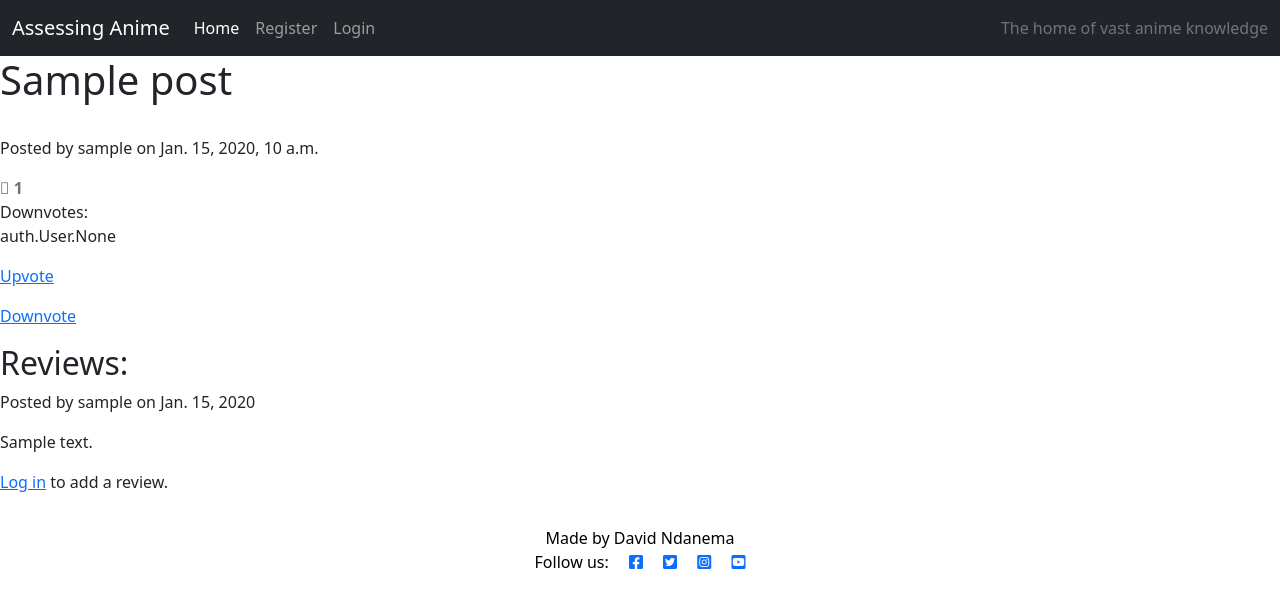
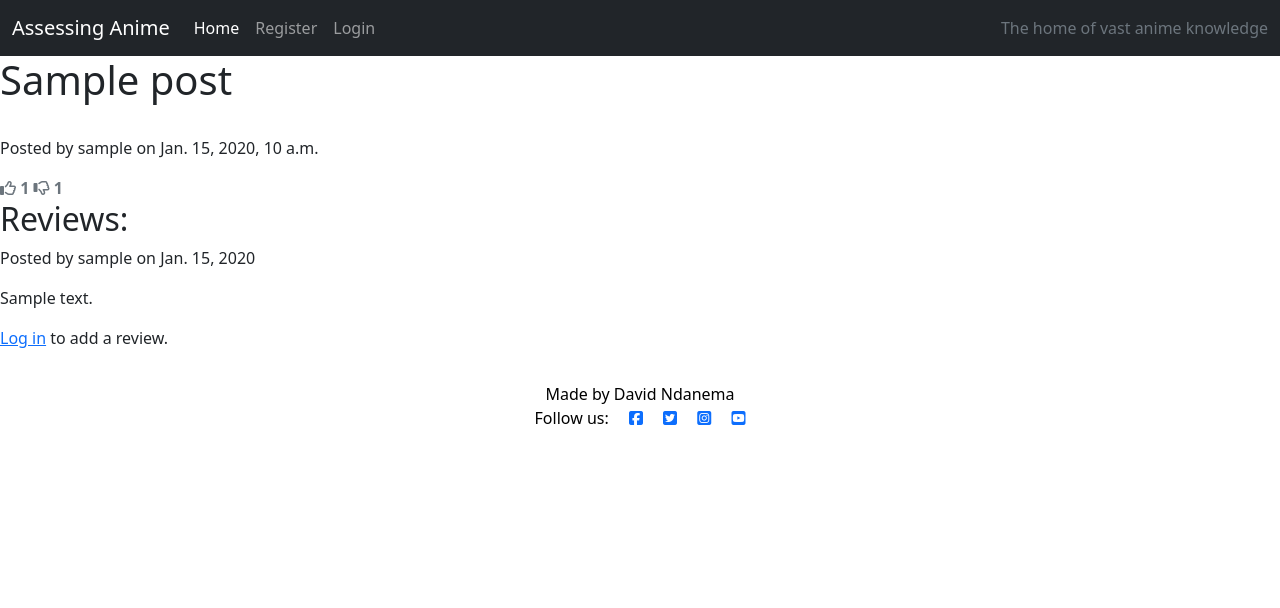
Before and after one commit to Ndanema98/Assessing_Anime, a Django app: page /1 in a window 1280 px wide. Shown: the top 608 px of the page. Run offline with Django 3.2, Linux system fonts and the light colour scheme; tables that the repository leaves empty hold one stand-in row (values such as "Sample post"); some libraries are stand-ins or nearby versions.

Commit message:
Feat: Create functionality for dislike button

```diff
--- a/posts/models.py
+++ b/posts/models.py
@@ -36,6 +36,9 @@ class Post(models.Model):
     def number_of_likes(self):
         return self.upvotes.count()
 
+    def number_of_dislikes(self):
+        return self.downvotes.count()
+
 
 class Review(models.Model):
     post = models.ForeignKey(
--- a/posts/urls.py
+++ b/posts/urls.py
@@ -11,5 +11,7 @@ urlpatterns = [
     path('delete/<int:post_id>/', views.delete_post, name='delete_post'),
     path('<int:post_id>/create_review/', views.create_review, name='create_review'),
     path('like/<int:post_id>', views.PostLike.as_view(), name='post_like'),
+    path('dislike/<int:post_id>', views.PostDislike.as_view(), name='post_dislike'),
+
 
 ]
--- a/posts/views.py
+++ b/posts/views.py
@@ -13,6 +13,18 @@ class PostLike(View):
             post.upvotes.remove(request.user)
         else:
             post.upvotes.add(request.user)
+
+        return HttpResponseRedirect(reverse('posts:review', args=[post.id]))
+
+
+class PostDislike(View):
+    def post(self, request, post_id):
+        post = get_object_or_404(Post, id=post_id)
+
+        if post.downvotes.filter(id=request.user.id).exists():
+            post.downvotes.remove(request.user)
+        else:
+            post.downvotes.add(request.user)
 
         return HttpResponseRedirect(reverse('posts:review', args=[post.id]))
 
@@ -68,7 +80,6 @@ def delete_post(request, post_id):
         messages.error(request, "You don't have permission to delete the post")
         return redirect('posts:PostDetail', post_id=post_id)
 
-
     if request.method == 'POST':
         post.delete()
         return redirect('posts:PostList')
@@ -77,7 +88,7 @@ def delete_post(request, post_id):
 
 def create_review(request, post_id):
     post = get_object_or_404(Post, id=post_id)
-    reviewform = ReviewForm()  # initialize the reviewform variable before the conditional branch
+    reviewform = ReviewForm()
     if request.method == 'POST':
         reviewform = ReviewForm(request.POST)
         if reviewform.is_valid():
--- a/templates/base.html
+++ b/templates/base.html
@@ -6,6 +6,7 @@
 
     <link rel="preconnect" href="https://fonts.gstatic.com">
 
+
     <link rel="stylesheet" href="https://cdnjs.cloudflare.com/ajax/libs/font-awesome/5.15.3/css/all.min.css">
     <meta name="viewport" content="width=device-width, initial-scale=1" />
     <link href="https://cdn.jsdelivr.net/npm/bootstrap@5.2.2/dist/css/bootstrap.min.css" rel="stylesheet" integrity="sha384-Zenh87qX5JnK2Jl0vWa8Ck2rdkQ2Bzep5IDxbcnCeuOxjzrPF/et3URy9Bv1WTRi" crossorigin="anonymous">
@@ -13,6 +14,7 @@
     <script src="https://cdn.jsdelivr.net/npm/bootstrap@5.2.2/dist/js/bootstrap.bundle.min.js" integrity="sha384-OERcA2EqjJCMA+/3y+gxIOqMEjwtxJY7qPCqsdltbNJuaOe923+mo//f6V8Qbsw3" crossorigin="anonymous"></script>
 
     <link rel="stylesheet" href="{% static 'style.css' %}">
+    <script src="https://kit.fontawesome.com/003059f006.js" crossorigin="anonymous"></script>
 </head>
 
 <body class="d-flex flex-column h-100 main-bg">
@@ -59,7 +61,7 @@
     </nav>
 
 
-    <main class="center" style="flex-grow: 1; flex-basis: 0;" >
+    <main class="flex-shrink-0" style="flex-grow: 1; flex-basis: 0;" >
 
     {% block content %}
     <!-- Content Goes here -->
--- a/templates/post_detail.html
+++ b/templates/post_detail.html
@@ -23,17 +23,26 @@
         {% endif %}
       </form>
         {% else %}
-
         <span class="text-secondary"><i class="fa-regular fa-thumbs-up"></i></span>
         {% endif %}
         <span class="text-secondary">{{ post.number_of_likes }} </span>
+
+        {% if user.is_authenticated %}
+        <form class="d-inline" action="{% url 'posts:post_dislike' post.id %}" method="POST">
+          {% csrf_token %}
+          {% if liked %}
+          <button type="submit" name="post_id" value="{{post.slug}}" class="btn-like"><i class="fa-solid fa-thumbs-down"></i></button>
+          {% else %}
+          <button type="submit" name="post_id" value="{{post.slug}}" class="btn-like"><i class="fa-regular fa-thumbs-down"></i></button>
+          {% endif %}
+        </form>
+          {% else %}
+          <span class="text-secondary"><i class="fa-regular fa-thumbs-down"></i></span>
+          {% endif %}
+          <span class="text-secondary">{{ post.number_of_dislikes }} </span>
     </strong>
 
-
-  <p>Downvotes: {{ post.downvotes }}</p>
   </div>
-  <p><a href="{#}">Upvote</a></p>
-  <p><a href="{#}">Downvote</a></p>
   <h2>Reviews:</h2>
   {% for review in post.reviews.all %}
     <div class="review">
```
